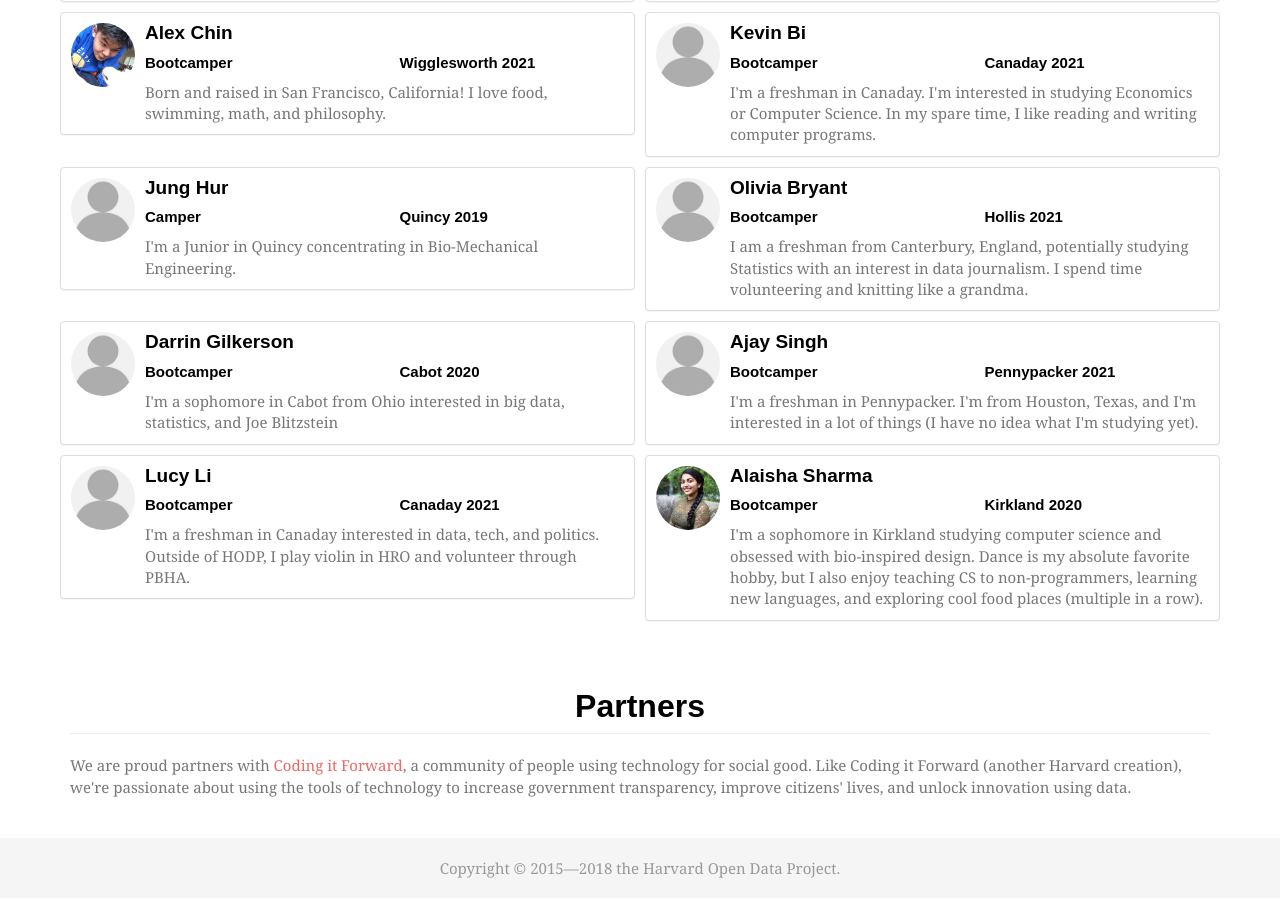
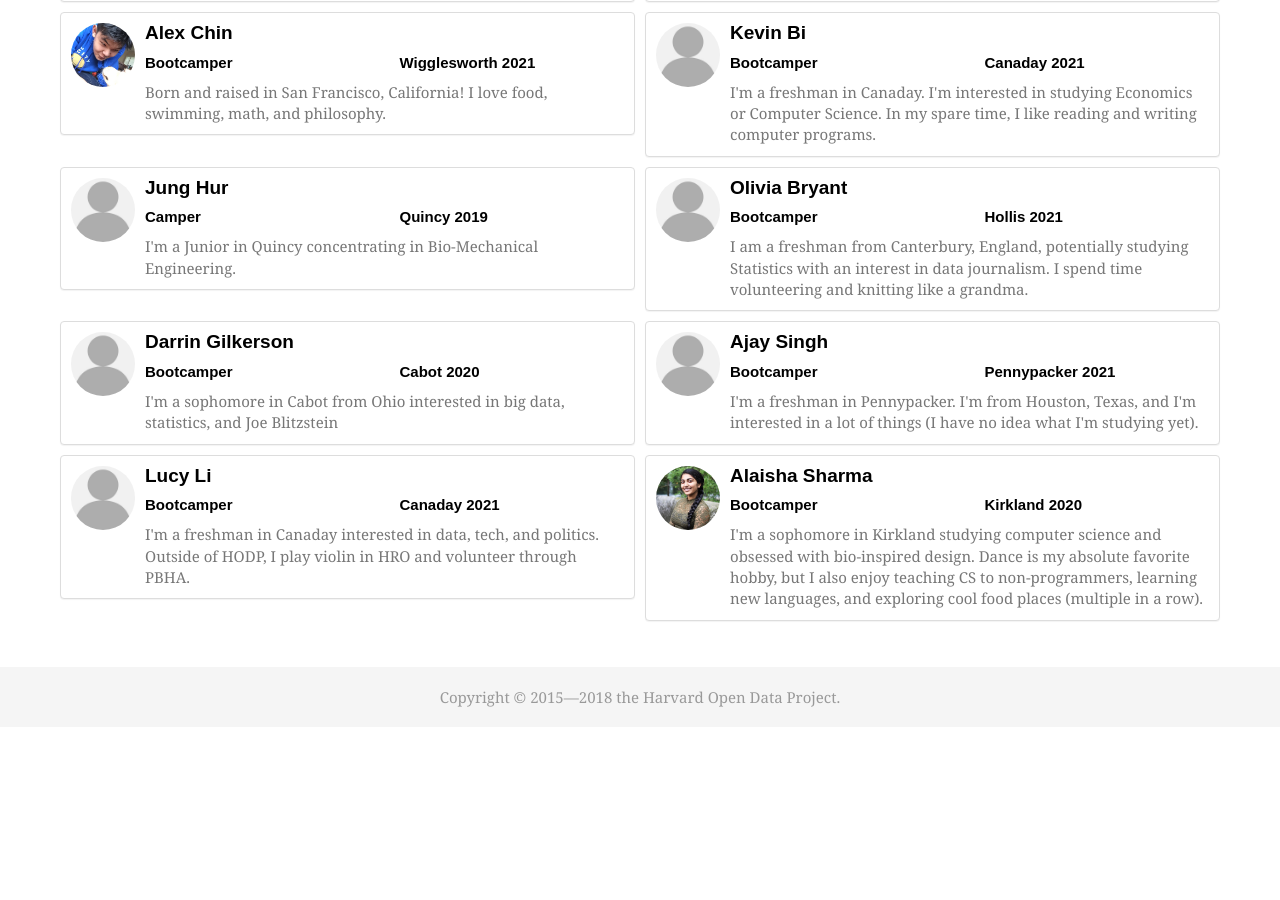
Before and after one commit to HarvardOpenData/HarvardOpenData.github.io, a Jekyll site: the page built from about.html, in a window 1280 px wide and 900 px high, scrolled down 2295 px. Built offline with Jekyll 4.4.1, drawn with Linux system fonts in a browser that asks for light colours; nearby versions of some CDN libraries; some web fonts are replaced; after the commit the page ends 3023 px from its top, so only the background shows below that.

Commit message:
get calendar working

```diff
--- a/about.html
+++ b/about.html
@@ -111,8 +111,4 @@
       </div>
     </div>
 
-    <h2 class="centered page-header">Partners</h2>
-
-    <p>We are proud partners with <a href="http://codingitforward.com/">Coding it Forward</a>, a community of people using technology for social good. Like Coding it Forward (another Harvard creation), we're passionate about using the tools of technology to increase government transparency, improve citizens' lives, and unlock innovation using data.</p>
-
 </div>
--- a/calendar.html
+++ b/calendar.html
@@ -4,5 +4,5 @@
 permalink: /calendar/
 ---
 <div style="width:800px; margin:0 auto;">
-<iframe src="https://calendar.google.com/calendar/b/2/embed?height=600&amp;wkst=1&amp;bgcolor=%23FFFFFF&amp;src=harvardopendataproject%40gmail.com&amp;color=%231B887A&amp;ctz=America%2FNew_York" style="border-width:0" width="800" height="600" frameborder="0" scrolling="no"></iframe>
+<iframe src="https://calendar.google.com/calendar/embed?src=harvardopendataproject%40gmail.com&ctz=America%2FNew_York" style="border: 0" width="800" height="600" frameborder="0" scrolling="no"></iframe>
 </div>
```
